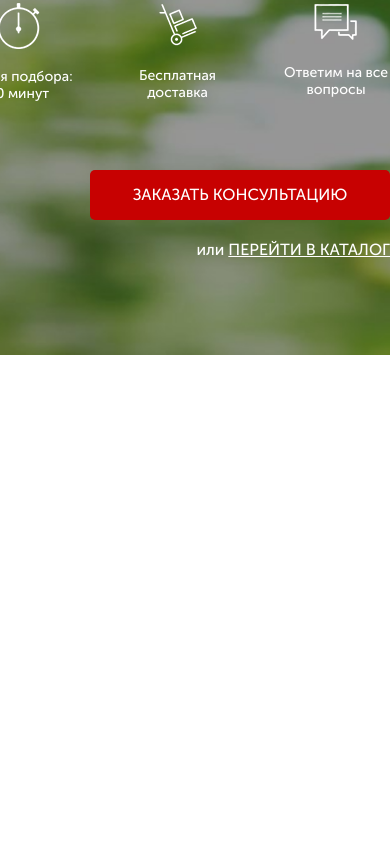
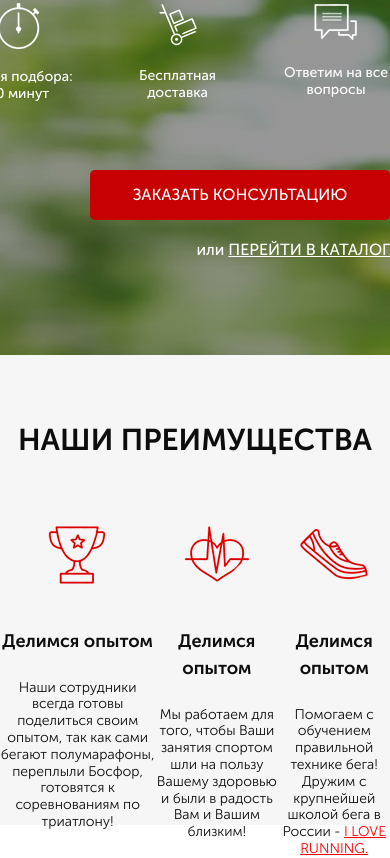
Before and after one commit to thesolesab/pulse, a website: page src/index.html in a window 390 px wide. Shown: the part 455-1313 px from the top of the page. Before the commit the page ends 844 px from the top, so only its background shows below. Drawn offline with Linux system fonts and the light colour scheme.

Commit message:
dz1
without mobile

```diff
--- a/src/index.html
+++ b/src/index.html
@@ -52,6 +52,40 @@
 
         </div>
     </div>
+    <div class="advantages">
+        <div class="container">
+            <h3>НАШИ ПРЕИМУЩЕСТВА</h3>
+            <div class="advantages__wrapper">
+                <div class="advantages__icon">
+                    <img src="icon/advantages/cup.png" alt="cup">
+                    <div class="advantages__subheader">
+                        Делимся опытом
+                    </div>
+                    <div class="advantages__descr">
+                        Наши сотрудники всегда готовы поделиться своим опытом, так как сами бегают полумарафоны, переплыли Босфор, готовятся к соревнованиям по триатлону!
+                    </div>
+                </div>
+                <div class="advantages__icon">
+                    <img src="icon/advantages/heart.png" alt="heart">
+                    <div class="advantages__subheader">
+                        Делимся опытом
+                    </div>
+                    <div class="advantages__descr">
+                        Мы работаем для того, чтобы Ваши занятия спортом шли на пользу Вашему здоровью и были в радость Вам и Вашим близким!
+                    </div>
+                </div>
+                <div class="advantages__icon">
+                    <img src="icon/advantages/shoe.png" alt="shoe">
+                    <div class="advantages__subheader">
+                        Делимся опытом
+                    </div>
+                    <div class="advantages__descr">
+                        Помогаем с обучением правильной технике бега! Дружим с крупнейшей школой бега в России - <span>I LOVE RUNNING.</span>
+                    </div>
+                </div>
+            </div>
+        </div>
+    </div>
 </body>
 
 </html>
--- /dev/null
+++ b/src/sass/blocks/_advantages.scss
@@ -0,0 +1,38 @@
+.advantages {
+    max-height: 470px;
+    padding: 70px 0 78px 0;
+    background-color: #f6f6f6;
+    h3 {
+        text-align: center;
+        font-size: 30px;
+        line-height: 30px;
+        font-weight: 700;
+        color: #0d0d0d;
+    }
+    &__wrapper {
+        margin-top: 65px;
+        display: flex;
+        justify-content: space-between;
+    }
+    &__subheader {
+        margin-top: 38px;
+        font-size: 18px;
+        font-weight: 700;
+        color: #0d0d0d;
+    }
+    &__icon {
+        max-width: 235px;
+        text-align: center;
+    }
+    &__descr {
+        margin-top: 25px;
+        font-size: 14px;
+        line-height: 1.2;
+        font-weight: 300;
+        color: #0d0d0d;
+        span {
+            text-decoration: underline;
+            color: #ff0000;
+        }
+    }
+}
--- a/src/sass/blocks/_promo.scss
+++ b/src/sass/blocks/_promo.scss
@@ -1,7 +1,7 @@
 .promo {
     min-height: 650px;
     padding: 21px 0 93px 0;
-    background: url(../../img/maine.jpg) center (center/cover) no-repeat;
+    background: url(../img/maine.jpg) center (center/cover) no-repeat;
     &__wrapper {
         display: flex;
         flex-direction: column;
--- a/src/sass/style.scss
+++ b/src/sass/style.scss
@@ -11,3 +11,4 @@
 @import 'blocks/promo';
 @import 'blocks/header';
 @import 'blocks/buttons';
+@import 'blocks/advantages';
```
Also changed, not shown: src/css/style.min.css.
